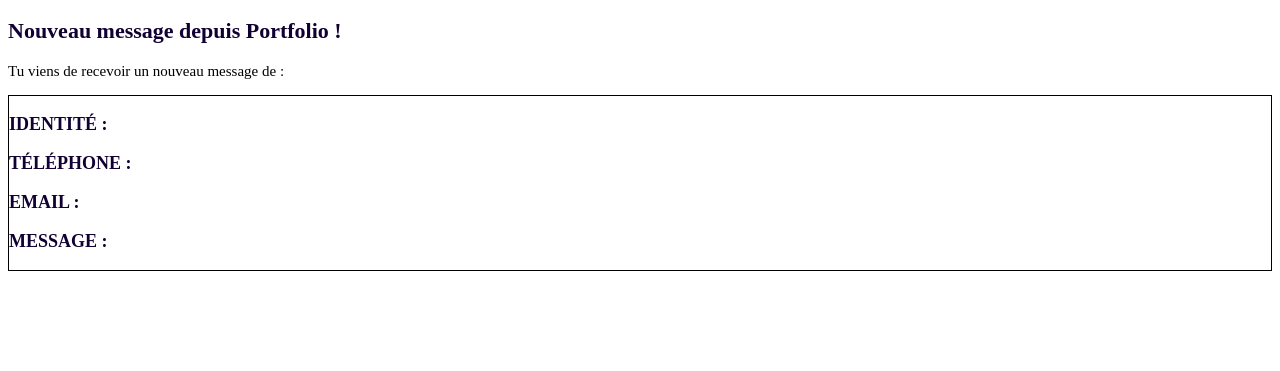
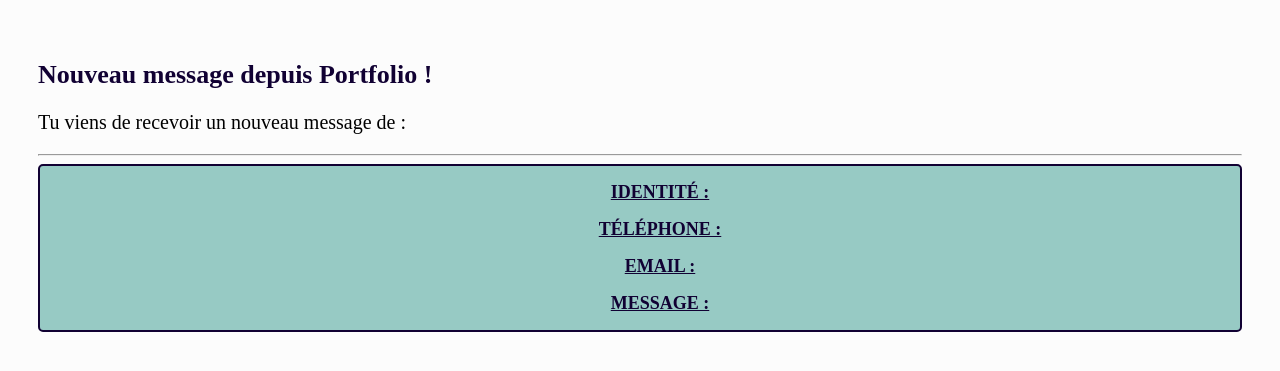
Before and after one commit to Virginia75012/portefolio, a Symfony app: template templates/emails/contact.html.twig in a window 1280 px wide. Shown: the top 371 px of the page. Run offline with Twig, Linux system fonts and the light colour scheme; the template is opened without the code that fills it, so the values that code supplies are empty; some libraries are stand-ins or nearby versions.

Commit message:
Email css

```diff
--- a/assets/css/components/_contact.scss
+++ b/assets/css/components/_contact.scss
@@ -27,6 +27,7 @@ textarea#contact_message {
 textarea#contact_message {
 	border: none;
 	font-size: 20px;
+	height: 136px;
 }
 
 input.form-control:focus,
--- a/templates/emails/contact.html.twig
+++ b/templates/emails/contact.html.twig
@@ -6,23 +6,40 @@
 	<title>Nouveau message</title>
 </head>
 
-<body>
+<body style="padding: 30px;
+  background-color: #fcfcfc;">
+
 	<div class="header">
-		<h2 style="color:#110133; font-size: 22px;">Nouveau message depuis Portfolio !</h2>
-		<p style="font-size: 15px;">Tu viens de recevoir un nouveau message de : <br />
+		<h2 style="color:#110133; font-size: 26px;">Nouveau message depuis Portfolio !</h2>
+		<p style="font-size: 20px;">Tu viens de recevoir un nouveau message de : <br />
 			<strong>{{ contact.firstname}} {{ contact.lastname}}</strong></p>
 	</div>
+	<hr />
 
-	<div class="content-message" style="border: 1px solid black;">
-		<p style="color: #110133; font-size: 18px; text-transform: uppercase;"><strong>Identité :</strong> <br/>
-			{{ contact.firstname}} {{ contact.lastname}}</p>
-		<p style="color: #110133; font-size: 18px; text-transform: uppercase;"><strong>Téléphone : </strong><br/>
-			{{ contact.phone}}</p>
-		<p style="color: #110133; font-size: 18px; text-transform: uppercase;"><strong>Email : </strong><br/>
-			{{ contact.email}}</p>
-		<p style="color: #110133; font-size: 18px; text-transform: uppercase;"><strong>Message : </strong><br/>
-			{{ contact.message}}</p>
+	<div class="content-message" style="border: 2px solid #110133; margin: 0 auto;
+  background-color: rgb(109, 182, 173, 0.7);
+  border-radius: 5px;">
+		<ul style="text-align: center; list-style: none; color: #110133;">
+			<li style="color: #110133; font-size: 18px; text-transform: uppercase; text-decoration: underline;">
+				<strong>Identité :</strong>
+			</li>
+			<p style="font-size: 16px;">{{ contact.firstname}} {{ contact.lastname}}</p>
+
+			<li style="color: #110133; font-size: 18px; text-transform: uppercase; text-decoration: underline;">
+				<strong>Téléphone :</strong>
+			</li>
+			<p style="font-size: 16px;">{{ contact.phone}}</p>
+
+			<li style="color: #110133; font-size: 18px; text-transform: uppercase; text-decoration: underline;">
+				<strong>Email :</strong>
+			</li>
+			<p style="font-size: 16px;">{{ contact.email}}</p>
+
+			<li style="color: #110133; font-size: 18px; text-transform: uppercase; text-decoration: underline;">
+				<strong>Message :</strong></li>
+			<p style="font-size: 16px; ">{{ contact.message}}</p>
+		</ul>
 	</div>
+
 </body>
-
 </html>
```
